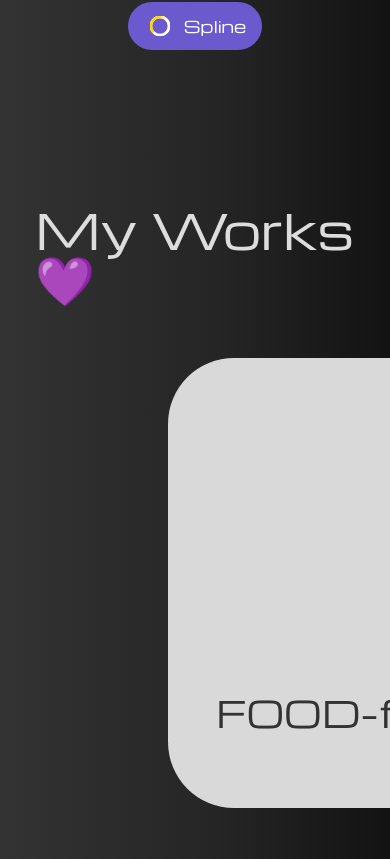
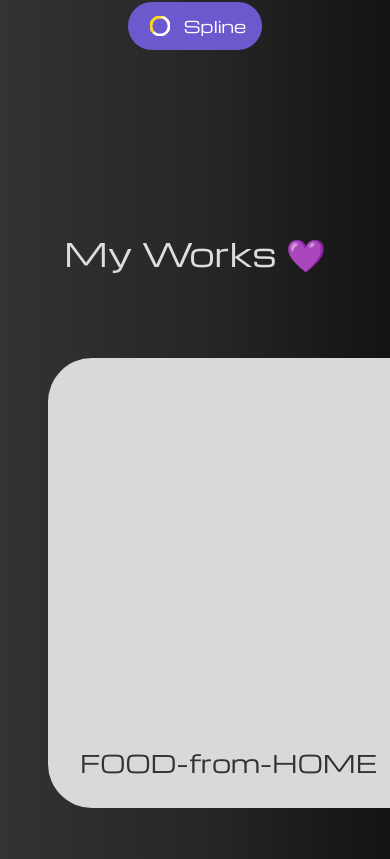
Before and after one commit to johnsonbhaskaran/Portfolio, a React (Vite) app: page / in a window 390 px wide. Shown: the part 2385-3244 px from the top of the page. Built offline with nearby package versions, Linux system fonts and the light colour scheme.

Commit message:
Done: RWD Mobile devices

```diff
--- a/src/sections/Works.jsx
+++ b/src/sections/Works.jsx
@@ -23,12 +23,12 @@ const Works = () => {
 
   return (
     <div className='h-screen'>
-      <div className='mx-auto max-w-xs md:max-w-2xl xl:max-w-5xl h-1/4 text-5xl xl:text-6xl'>
-        <h2 className='flex items-center h-full'>My Works 💜</h2>
+      <div className='mx-auto max-w-xs md:max-w-2xl xl:max-w-5xl h-1/4 text-[32px] md:text-5xl xl:text-6xl md:text-left text-center'>
+        <h2 className='flex justify-center xl:justify-start items-center h-full'>My Works 💜</h2>
       </div>
-      <div className='mx-auto h-2/3'>
+      <div className='mx-auto h-2/3 md:h-3/5'>
         <div className='flex gap-4 h-full overflow-x-auto no-scrollbar'>
-          <div className='pl-38 xl:pl-106'></div>
+          <div className='pl-8 md:pl-38 xl:pl-106'></div>
           {projectData.map((item) => {
             return (
               <a
@@ -36,13 +36,13 @@ const Works = () => {
                 key={item.id}
                 className={`${
                   theme === "light" ? "bg-[#D9D9D9] text-[#333]" : "bg-[#333] text-[#DDD]"
-                } rounded-[66px] w-5xl h-4/5 xl:h-full shrink-0 relative`}
+                } rounded-[44px] md:rounded-[66px] w-xl md:w-3xl xl:w-5xl h-4/5 xl:h-full shrink-0 relative`}
               >
-                <div className='bottom-0 absolute inset-x-0 p-12'>
-                  <div className='flex justify-between'>
-                    <h3 className='text-4xl xl:text-5xl'>{item.name}</h3>
-                    <div className='flex items-center bg-[salmon] p-2.5 rounded-[6px] cursor-pointer'>
-                      <ArrowUpRight className='size-12' />
+                <div className='bottom-0 absolute inset-x-0 xl:p-12 px-8 md:px-12 py-4 md:py-6'>
+                  <div className='flex justify-between items-center'>
+                    <h3 className='text-2xl md:text-4xl xl:text-5xl'>{item.name}</h3>
+                    <div className='bg-[salmon] mb-4 p-0 md:p-2.5 rounded-[6px] cursor-pointer'>
+                      <ArrowUpRight className='size-10 md:size-12' />
                     </div>
                   </div>
                 </div>
@@ -50,7 +50,7 @@ const Works = () => {
             );
           })}
 
-          <div className='pl-40 xl:pl-106'></div>
+          <div className='pl-8 md:pl-38 xl:pl-106'></div>
         </div>
       </div>
     </div>
```
